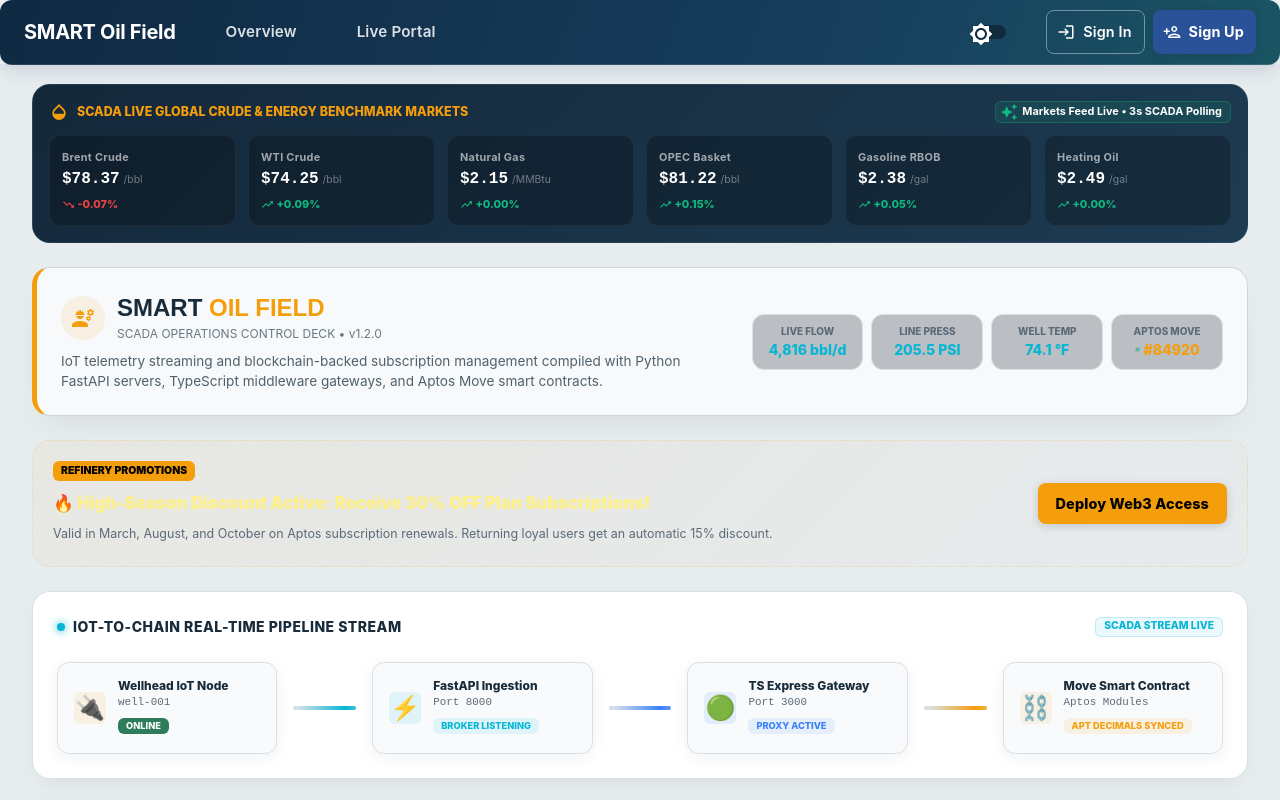
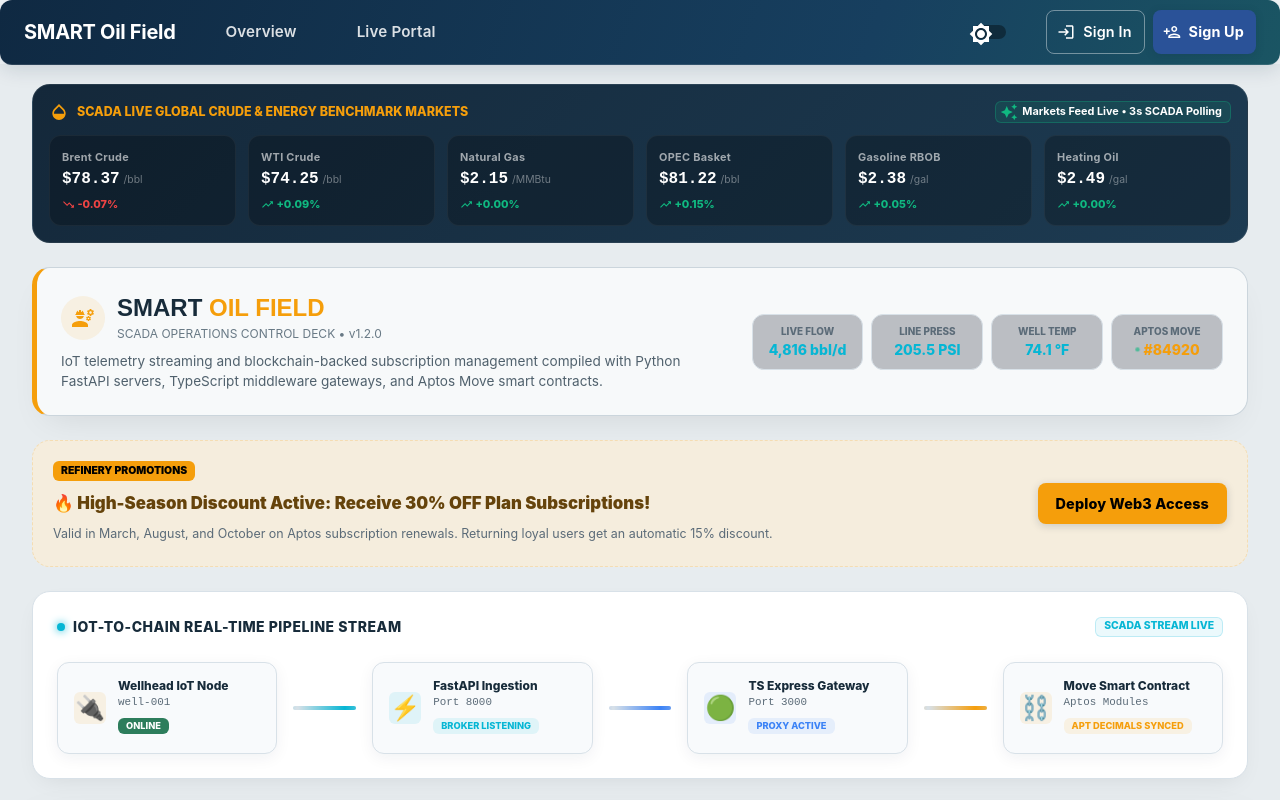
Before and after one commit to davelee001/SMART-Oil-Field, a React app in the folder src/frontend/: page / in a window 1280 px wide. Shown: the top 800 px of the page. Built offline with nearby package versions, Linux system fonts and the light colour scheme; no server answers.

Commit message:
style(home): balance promotion panel colors

```diff
--- a/src/frontend/src/pages/Home.tsx
+++ b/src/frontend/src/pages/Home.tsx
@@ -438,7 +438,7 @@ const Home: React.FC = () => {
                     mb: 3,
                     p: 2.5,
                     borderRadius: 3,
-                    background: 'linear-gradient(135deg, rgba(245, 158, 11, 0.05) 0%, rgba(249, 115, 22, 0.01) 100%)',
+                    background: (theme) => theme.palette.mode === 'dark' ? '#18150f' : '#f5eddd',
                     border: '1px dashed rgba(245, 158, 11, 0.2)',
                     display: 'flex',
                     alignItems: 'center',
@@ -449,7 +449,7 @@ const Home: React.FC = () => {
             >
                 <Box sx={{ textAlign: 'left' }}>
                     <Chip label="REFINERY PROMOTIONS" size="small" sx={{ bgcolor: '#f59e0b', color: '#000', fontWeight: 900, mb: 1, height: 20, fontSize: '0.65rem' }} />
-                    <Typography variant="subtitle1" fontWeight={900} sx={{ color: '#fef08a', fontSize: '1.05rem', mb: 0.2 }}>
+                    <Typography variant="subtitle1" fontWeight={900} sx={{ color: (theme) => theme.palette.mode === 'dark' ? '#fef08a' : '#65430b', fontSize: '1.05rem', mb: 0.2 }}>
                         🔥 High-Season Discount Active: Receive 30% OFF Plan Subscriptions!
                     </Typography>
                     <Typography variant="caption" color="text.secondary" sx={{ fontSize: '0.78rem' }}>
```
